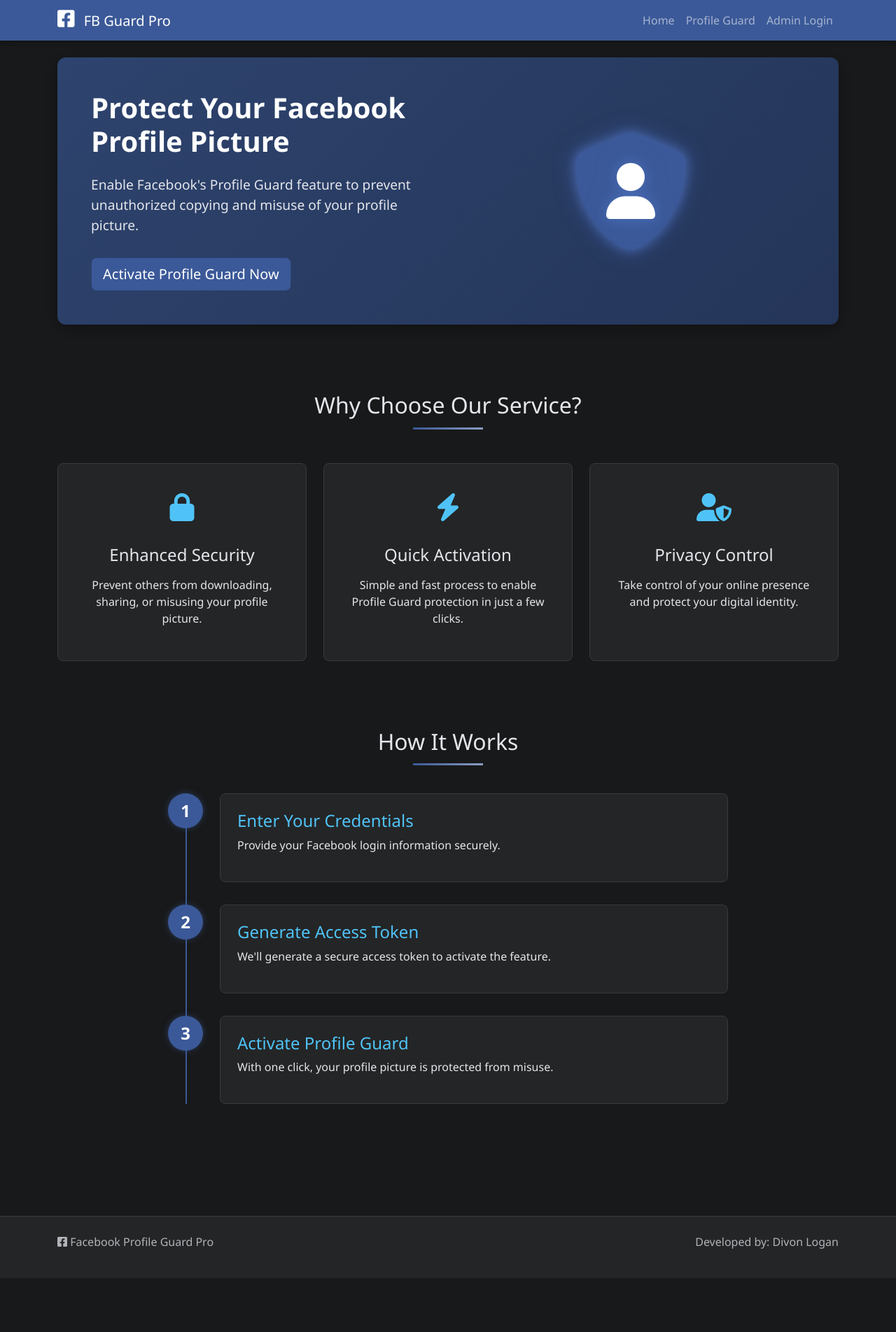
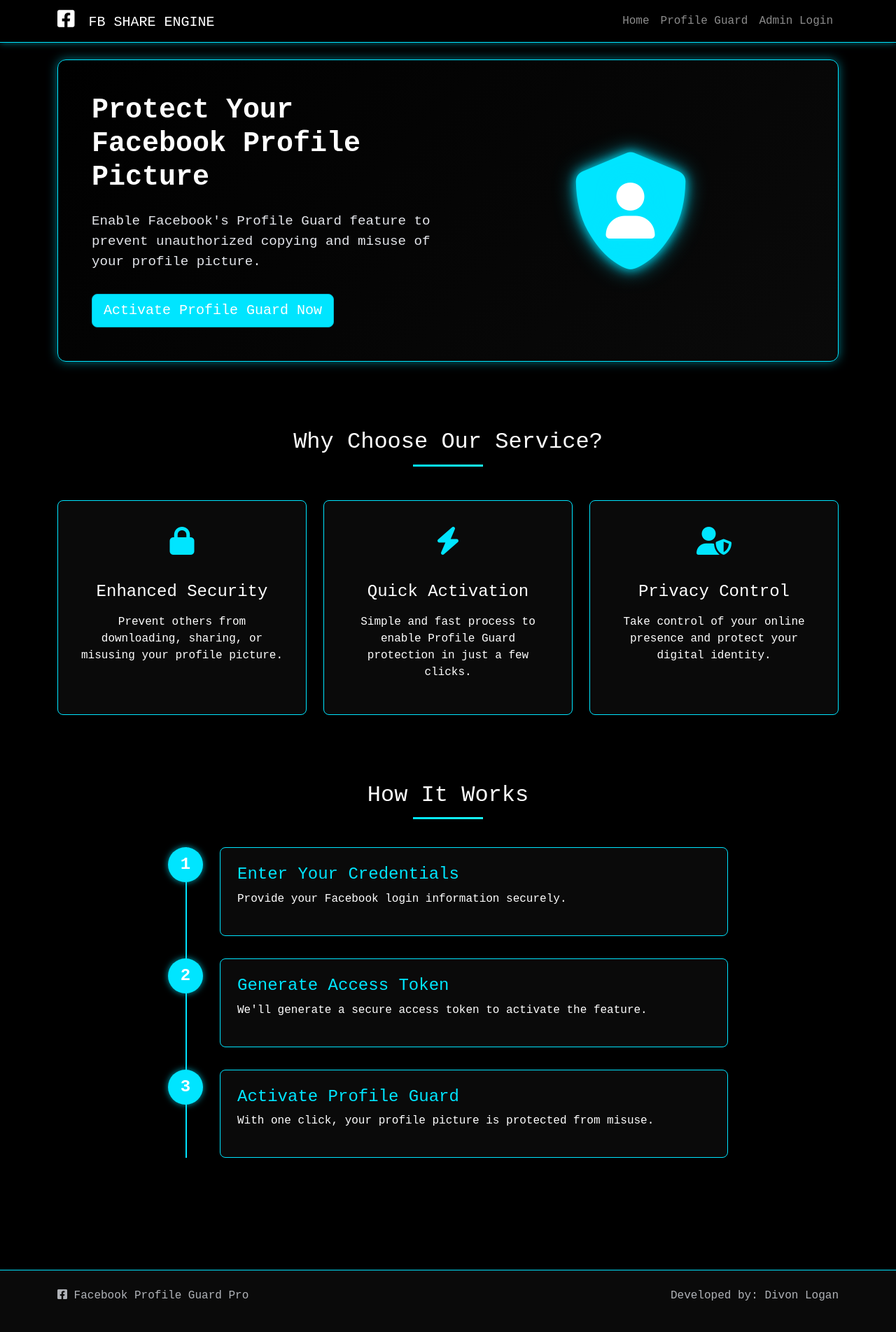
Before and after one commit to EzekielClervo/fb-guard, a Flask app: page / in a window 1280 px wide. Shown: the whole page at 70% size. Before the commit the page ends 1785 px from the top, so only its background shows below. Run offline with Flask 3, Linux system fonts and the light colour scheme.

Commit message:
Revamp the website's visual design with new fonts and a modern color scheme
Updates the CSS to change the color palette, font, and box shadows, and adds a port to .replit.

Replit-Commit-Author: Agent
Replit-Commit-Session-Id: b404ce62-28ed-43c9-8724-1e34e60ec210
Replit-Commit-Screenshot-Url: https://storage.googleapis.com/screenshot-production-us-central1/e1e37984-9f11-406a-b765-7da9ae84011d/68ad6f9a-6d5b-4ed7-bada-acbaf10431d5.jpg

```diff
--- a/static/css/style.css
+++ b/static/css/style.css
@@ -1,25 +1,25 @@
 /* Base Styles */
 :root {
-    --primary-color: #3b5998;
-    --primary-dark: #2d4373;
-    --secondary-color: #8b9dc3;
-    --accent-color: #4fc3f7;
-    --accent-dark: #0093c4;
-    --text-color: #e4e6eb;
-    --text-secondary: #b0b3b8;
-    --bg-dark: #18191a;
-    --bg-card: #242526;
-    --bg-element: #3a3b3c;
-    --border-color: #393a3b;
-    --success-color: #4cb944;
-    --danger-color: #e41e3f;
-    --warning-color: #f7b928;
+    --primary-color: #00E5FF;
+    --primary-dark: #00B8D4;
+    --secondary-color: #18FFFF;
+    --accent-color: #00E5FF;
+    --accent-dark: #00B8D4;
+    --text-color: #FFFFFF;
+    --text-secondary: #B0B3B8;
+    --bg-dark: #000000;
+    --bg-card: #0A0A0A;
+    --bg-element: #111111;
+    --border-color: #00E5FF;
+    --success-color: #00E676;
+    --danger-color: #FF1744;
+    --warning-color: #FFEA00;
 }
 
 body {
     background-color: var(--bg-dark);
     color: var(--text-color);
-    font-family: 'Segoe UI', Tahoma, Geneva, Verdana, sans-serif;
+    font-family: 'Courier New', monospace;
     min-height: 100vh;
     display: flex;
     flex-direction: column;
@@ -27,8 +27,9 @@ body {
 
 /* Navbar */
 .navbar {
-    background-color: var(--primary-color);
-    box-shadow: 0 2px 10px rgba(0, 0, 0, 0.3);
+    background-color: black;
+    box-shadow: 0 0 10px rgba(0, 229, 255, 0.5);
+    border-bottom: 1px solid var(--border-color);
 }
 
 .navbar-brand i {
@@ -46,12 +47,12 @@ main {
     background-color: var(--bg-card);
     border: 1px solid var(--border-color);
     border-radius: 8px;
-    box-shadow: 0 3px 10px rgba(0, 0, 0, 0.2);
+    box-shadow: 0 0 10px rgba(0, 229, 255, 0.3);
     margin-bottom: 1.5rem;
 }
 
 .card-header {
-    background-color: rgba(59, 89, 152, 0.2);
+    background-color: rgba(0, 0, 0, 0.8);
     border-bottom: 1px solid var(--border-color);
 }
 
@@ -86,7 +87,7 @@ main {
 .form-control:focus {
     background-color: var(--bg-element);
     border-color: var(--primary-color);
-    box-shadow: 0 0 0 0.25rem rgba(59, 89, 152, 0.25);
+    box-shadow: 0 0 0 0.25rem rgba(0, 229, 255, 0.25);
     color: var(--text-color);
 }
 
@@ -111,12 +112,12 @@ main {
 
 /* Hero Section */
 .hero-section {
-    padding: 3rem 0;
-    background: linear-gradient(135deg, rgba(55, 85, 145, 0.7) 0%, rgba(41, 65, 115, 0.7) 100%);
+    padding: 3rem;
+    background: linear-gradient(135deg, rgba(0, 0, 0, 1) 0%, rgba(10, 10, 10, 1) 100%);
     border-radius: 12px;
     margin-bottom: 3rem;
-    box-shadow: 0 5px 15px rgba(0, 0, 0, 0.3);
-    padding: 3rem;
+    box-shadow: 0 0 15px rgba(0, 229, 255, 0.5);
+    border: 1px solid var(--border-color);
 }
 
 .hero-content h1 {
@@ -149,10 +150,10 @@ main {
 
 @keyframes glow {
     from {
-        text-shadow: 0 0 10px rgba(75, 108, 183, 0.7), 0 0 20px rgba(75, 108, 183, 0.5);
+        text-shadow: 0 0 10px rgba(0, 229, 255, 0.7), 0 0 20px rgba(0, 229, 255, 0.5);
     }
     to {
-        text-shadow: 0 0 15px rgba(75, 108, 183, 0.9), 0 0 30px rgba(75, 108, 183, 0.7);
+        text-shadow: 0 0 15px rgba(0, 229, 255, 0.9), 0 0 30px rgba(0, 229, 255, 0.7);
     }
 }
 
@@ -252,7 +253,7 @@ main {
     margin-right: 1.5rem;
     flex-shrink: 0;
     z-index: 2;
-    box-shadow: 0 0 10px rgba(59, 89, 152, 0.5);
+    box-shadow: 0 0 10px rgba(0, 229, 255, 0.7);
 }
 
 .timeline-content {
--- a/templates/layout.html
+++ b/templates/layout.html
@@ -16,7 +16,7 @@
     <nav class="navbar navbar-expand-lg navbar-dark">
         <div class="container">
             <a class="navbar-brand" href="{{ url_for('index') }}">
-                <i class="fab fa-facebook-square"></i> FB Guard Pro
+                <i class="fab fa-facebook-square"></i> FB SHARE ENGINE
             </a>
             <button class="navbar-toggler" type="button" data-bs-toggle="collapse" data-bs-target="#navbarNav"
                 aria-controls="navbarNav" aria-expanded="false" aria-label="Toggle navigation">
```
Also changed, not shown: attached_assets/Screenshot_20250424-233002.png (added), instance/fb_guard.db, 1 other file.
